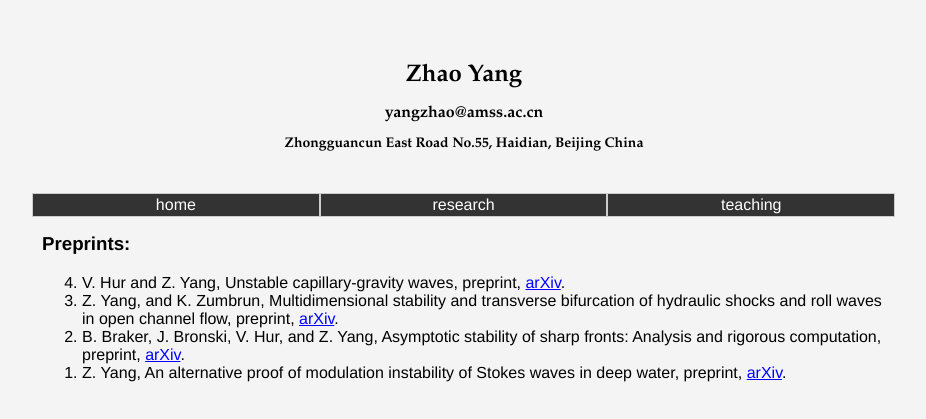
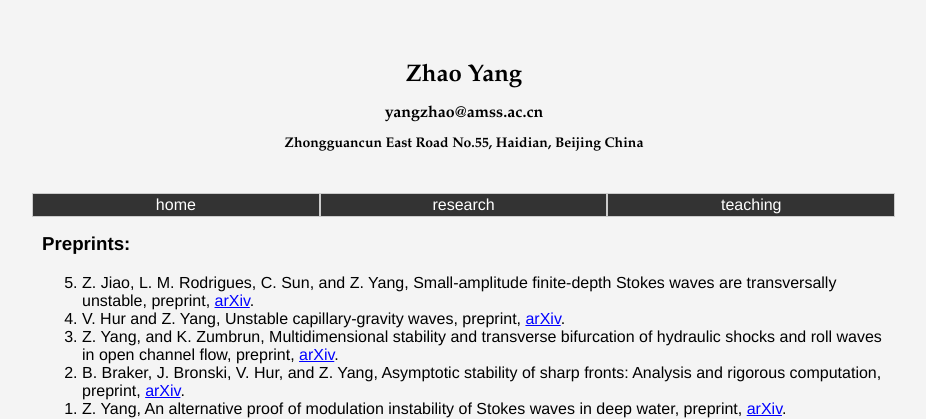
Before and after one commit to zyang-pde/zyang-pde.github.io, a plain HTML site: page research.html in a window 1280 px wide. Shown: the top 419 px of the page, without its empty margins (176-1102 px from the left). Drawn offline with Linux system fonts and the light colour scheme.

Commit message:
Update research.html

```diff
--- a/research.html
+++ b/research.html
@@ -54,6 +54,7 @@ Beijing China<span> </span></b></span></h4>
     <h3>Preprints:</h3>
    </header>
    <ol reversed>
+<li>Z. Jiao, L. M. Rodrigues, C. Sun, and Z. Yang, Small-amplitude finite-depth Stokes waves are transversally unstable, preprint, <a href="https://arxiv.org/abs/2409.01663"><span class="s4">arXiv</span></a>.</li>
 <li>V. Hur and Z. Yang, Unstable capillary-gravity waves, preprint, <a href="https://arxiv.org/abs/2311.01368"><span class="s4">arXiv</span></a>.</li>
 <li>Z. Yang, and K. Zumbrun, Multidimensional stability and transverse bifurcation of hydraulic shocks and roll waves in open channel flow, preprint, <a href="https://arxiv.org/abs/2309.08870"><span class="s4">arXiv</span></a>.</li>
 <li>B. Braker, J. Bronski, V. Hur, and Z. Yang, Asymptotic stability of sharp fronts: Analysis and rigorous computation, preprint, <a href="https://arxiv.org/abs/2112.04700"><span class="s4">arXiv</span></a>.</li>
```
